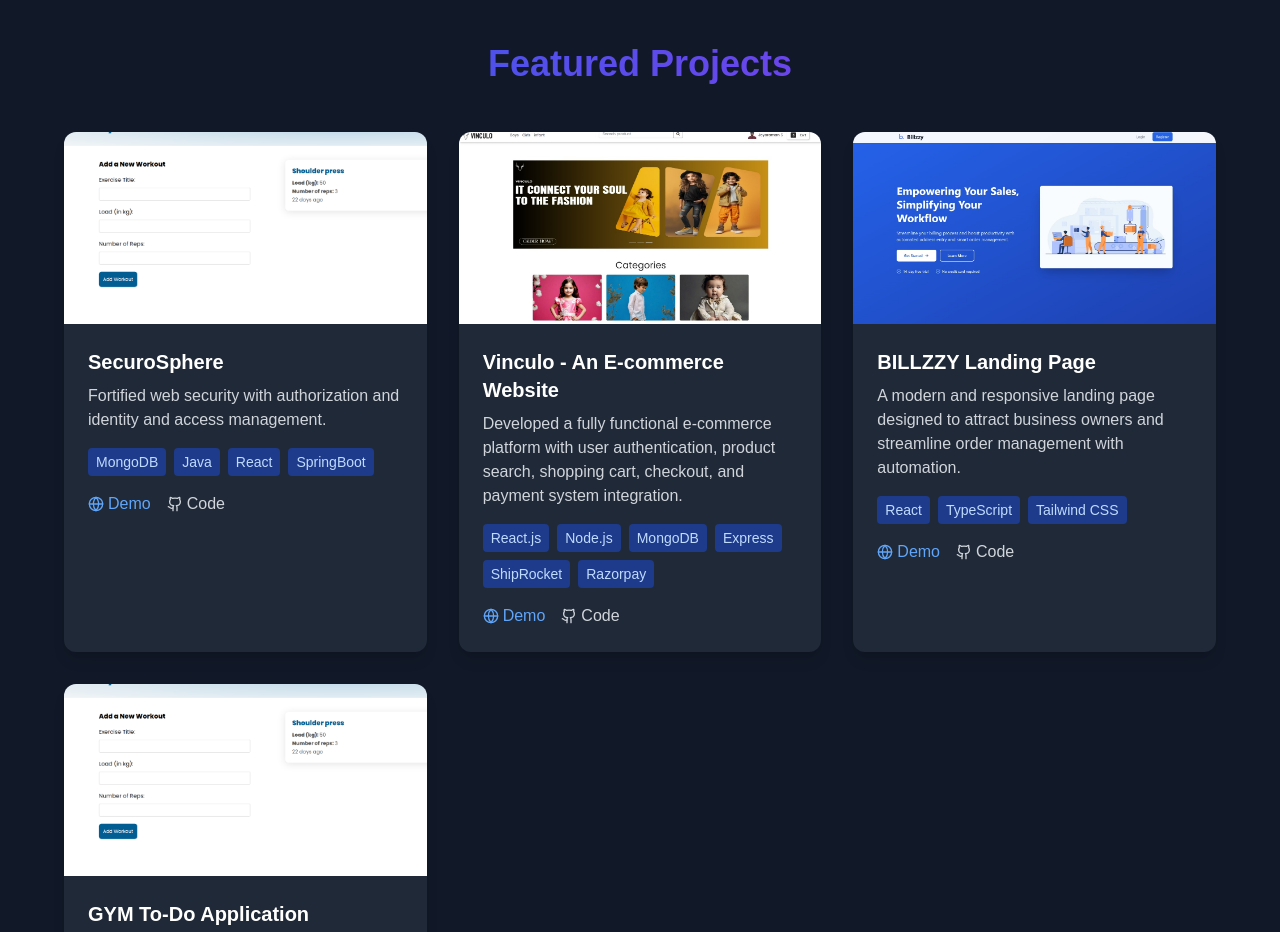
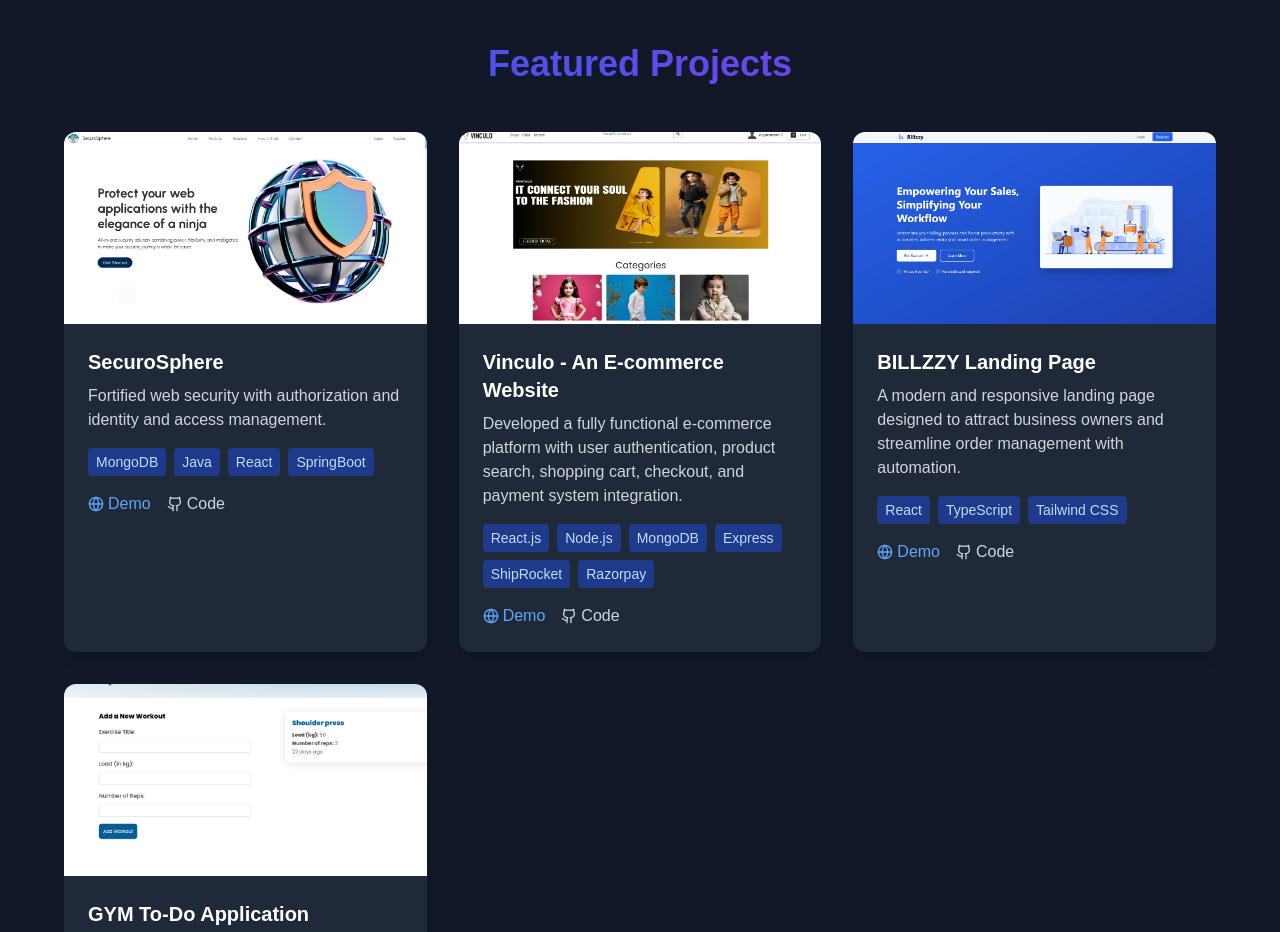
Before and after one commit to Jagan6923/Jagan6923.github.io, a React (Vite) app: page / in a window 1280 px wide. Shown: the part 2040-2972 px from the top of the page. Built offline with nearby package versions, Linux system fonts and the light colour scheme.

Commit message:
securosphere added

```diff
--- a/src/data/projects.ts
+++ b/src/data/projects.ts
@@ -1,16 +1,16 @@
 import project1 from "../assets/project1.jpg";
 import project2 from "../assets/project2.jpg";
 import project3 from "../assets/project3.png";
-
+import project4 from "../assets/project4.jpg";
 export const projectsData = [
   {
     title: "SecuroSphere",
     description:
       "Fortified web security with authorization and identity and access management.",
-    image: project3,
+    image: project4,
     tags: ["MongoDB", "Java", "React", "SpringBoot"],
-    demoUrl: "https://github.com/Jagan6923/Note-taking-app-for-GYM",
-    githubUrl: "https://github.com/Jagan6923/Note-taking-app-for-GYM",
+    demoUrl: "https://securosphere.in",
+    githubUrl: "https://securosphere.in",
   },
 
   {
```
Also changed, not shown: src/assets/project4.jpg (added).
